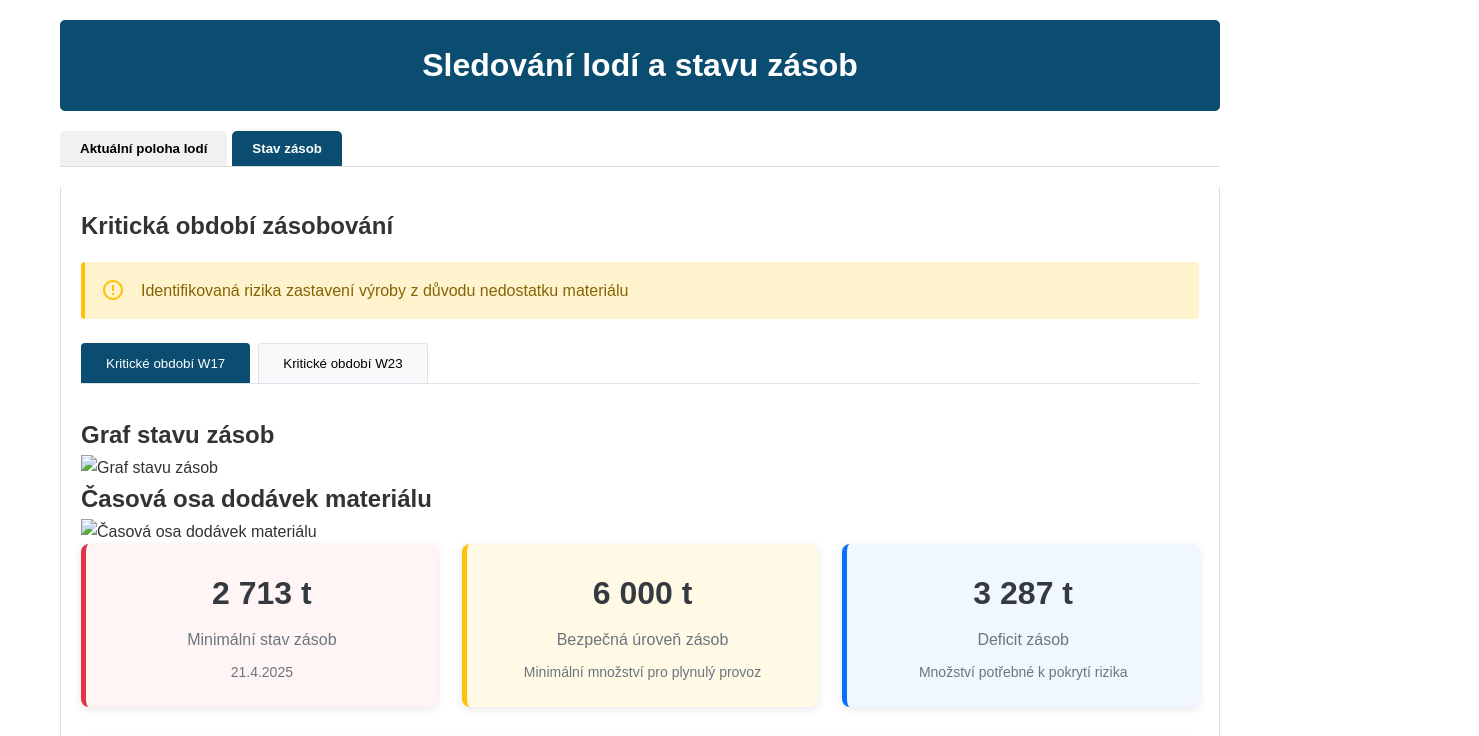
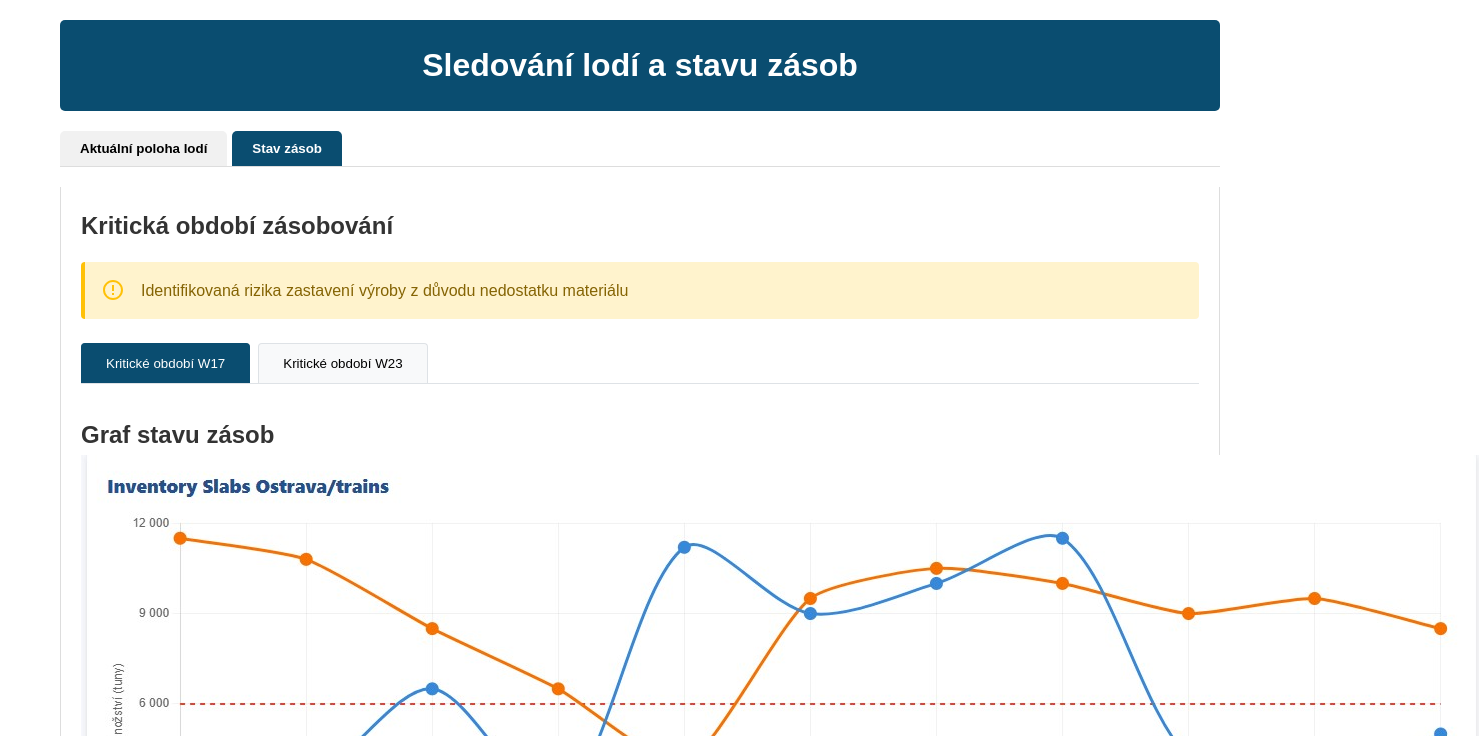
Before and after one commit to rukacz/vessel_tracker, a website: page index.html in a window 1280 px wide. Both pictures are taken after a click on the button "Stav zásob". Shown: the top 736 px of the page, 1479 px wide, since content can reach past the window. Drawn offline with nearby package versions, Linux system fonts and the light colour scheme.

Commit message:
Update index.html

```diff
--- a/index.html
+++ b/index.html
@@ -478,10 +478,8 @@
 <!-- Vložení obrázku grafu stavu zásob -->
     <div class="inventory-graph-container">
         <h2>Graf stavu zásob</h2>
-        <img src="img/inventory-graph.png" alt="Graf stavu zásob" class="inventory-graph">
+        <img src="inventory-graph.png" alt="Graf stavu zásob" class="inventory-graph">
 
-        <h2>Časová osa dodávek materiálu</h2>
-        <img src="img/timeline-graph.png" alt="Časová osa dodávek materiálu" class="inventory-graph">
     </div>
 
     <!-- Obsah pro kritické období W17 -->
```
